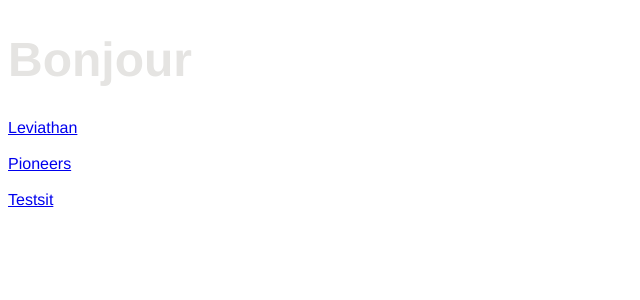
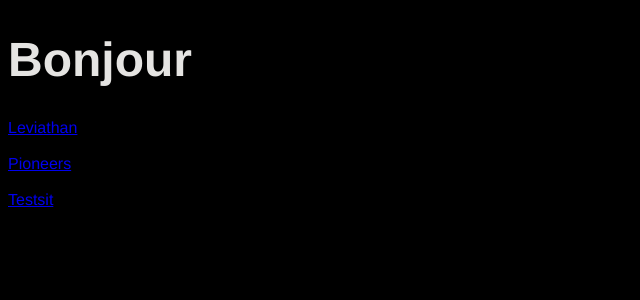
Before and after one commit to 8000aj/Public-Pioneers, a Jekyll site: the page built from index.html, in a window 1280 px wide. Shown: the top 300 px of the page, without its empty margins (0-640 px from the left). Built offline with Jekyll 4.4.1, drawn with Linux system fonts in a browser that asks for light colours.

Commit message:
Update index.html

```diff
--- a/index.html
+++ b/index.html
@@ -4,6 +4,9 @@ title: Pioneers
 ---
 
 <body>
+	<style>
+		body {background-color: #000000;}
+	</style>
 	<div class="Test">
 		<h1>Bonjour</h1>
 		<a href="/Leviathan">Leviathan</a>
```
